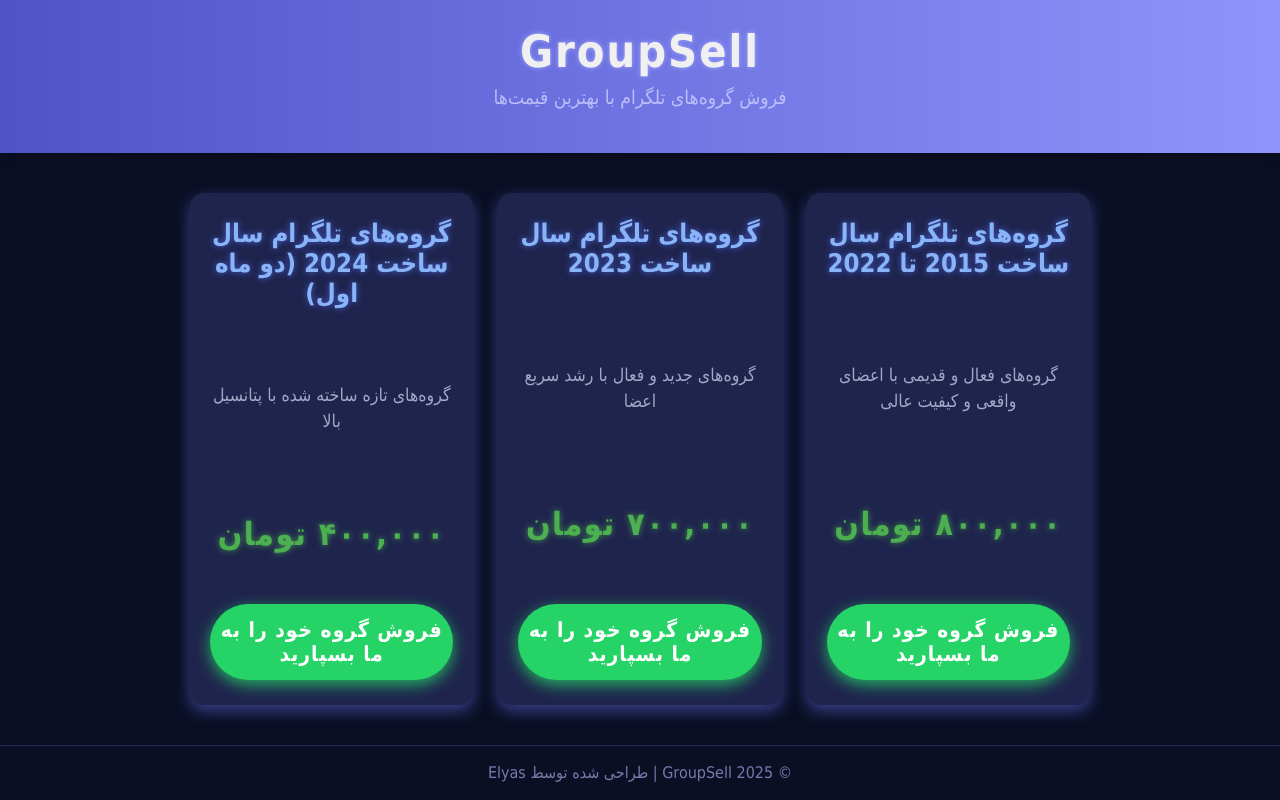
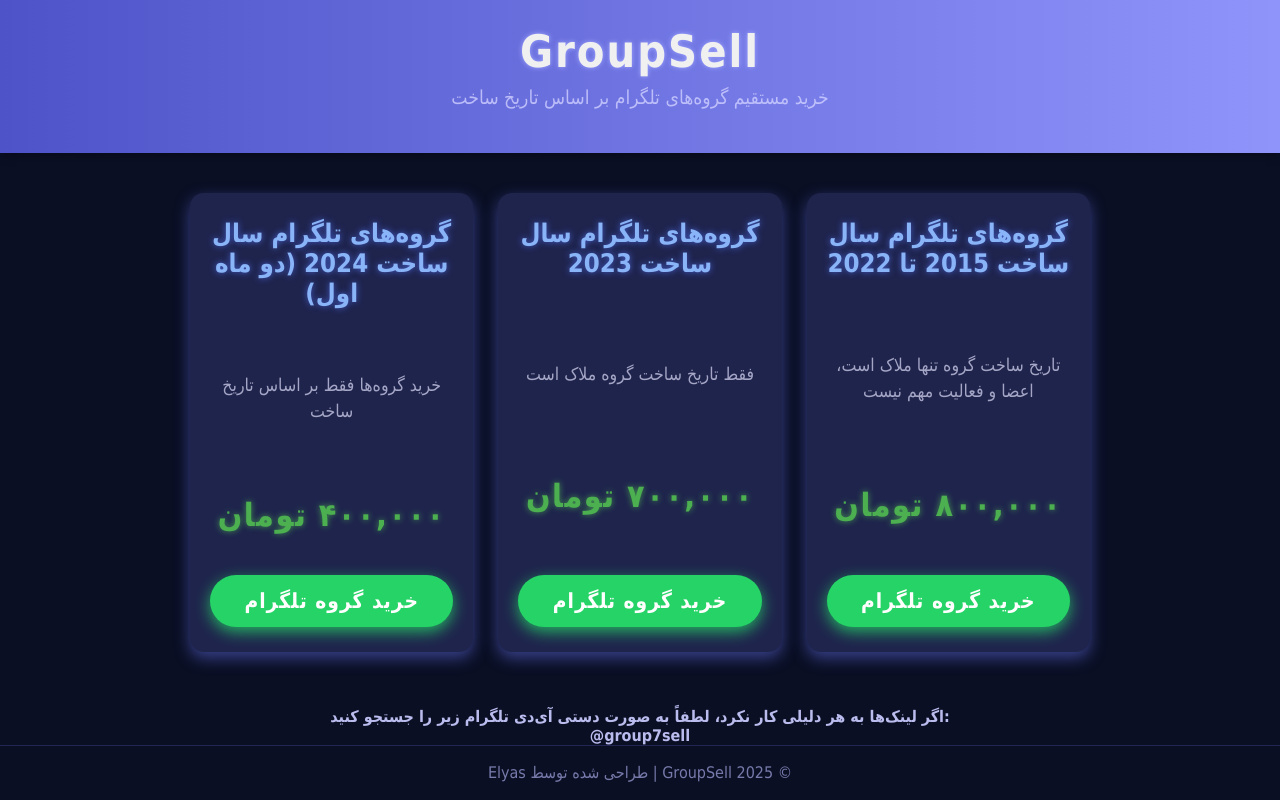
Before and after one commit to elyas1pv/Telegram-, a plain HTML site: page index.html in a window 1280 px wide. Drawn offline with Linux system fonts and the light colour scheme; a web font is replaced by a local one.

Commit message:
Update index.html

```diff
--- a/index.html
+++ b/index.html
@@ -3,7 +3,7 @@
 <head>
   <meta charset="UTF-8" />
   <meta name="viewport" content="width=device-width, initial-scale=1" />
-  <title>GroupSell - فروش گروه‌های تلگرام</title>
+  <title>GroupSell - خرید گروه‌های تلگرام</title>
   <style>
     @import url('https://cdn.jsdelivr.net/gh/rastikerdar/vazir-font@v30.1.0/dist/font-face.css');
     body {
@@ -102,6 +102,15 @@
       background-color: #1ebe57;
       box-shadow: 0 7px 20px #1ebe57cc;
     }
+    .telegram-info {
+      margin-top: 15px;
+      text-align: center;
+      font-size: 1rem;
+      color: #bbbcee;
+      user-select: text;
+      direction: ltr;
+      font-weight: 600;
+    }
     footer {
       text-align: center;
       padding: 18px 10px;
@@ -128,31 +137,36 @@
 
 <header>
   <h1>GroupSell</h1>
-  <p>فروش گروه‌های تلگرام با بهترین قیمت‌ها</p>
+  <p>خرید مستقیم گروه‌های تلگرام بر اساس تاریخ ساخت</p>
 </header>
 
 <main>
-  <div class="card" onclick="window.open('https://t.me/elyas1pv', '_blank')">
+  <div class="card" onclick="window.open('https://t.me/group7sell', '_blank')">
     <h2>گروه‌های تلگرام سال ساخت 2015 تا 2022</h2>
-    <p class="desc">گروه‌های فعال و قدیمی با اعضای واقعی و کیفیت عالی</p>
+    <p class="desc">تاریخ ساخت گروه تنها ملاک است، اعضا و فعالیت مهم نیست</p>
     <p class="price">۸۰۰,۰۰۰ تومان</p>
-    <a href="https://t.me/elyas1pv" target="_blank" class="btn-tg" onclick="event.stopPropagation()">فروش گروه خود را به ما بسپارید</a>
+    <a href="https://t.me/group7sell" target="_blank" class="btn-tg" onclick="event.stopPropagation()">خرید گروه تلگرام</a>
   </div>
 
-  <div class="card" onclick="window.open('https://t.me/elyas1pv', '_blank')">
+  <div class="card" onclick="window.open('https://t.me/group7sell', '_blank')">
     <h2>گروه‌های تلگرام سال ساخت 2023</h2>
-    <p class="desc">گروه‌های جدید و فعال با رشد سریع اعضا</p>
+    <p class="desc">فقط تاریخ ساخت گروه ملاک است</p>
     <p class="price">۷۰۰,۰۰۰ تومان</p>
-    <a href="https://t.me/elyas1pv" target="_blank" class="btn-tg" onclick="event.stopPropagation()">فروش گروه خود را به ما بسپارید</a>
+    <a href="https://t.me/group7sell" target="_blank" class="btn-tg" onclick="event.stopPropagation()">خرید گروه تلگرام</a>
   </div>
 
-  <div class="card" onclick="window.open('https://t.me/elyas1pv', '_blank')">
+  <div class="card" onclick="window.open('https://t.me/group7sell', '_blank')">
     <h2>گروه‌های تلگرام سال ساخت 2024 (دو ماه اول)</h2>
-    <p class="desc">گروه‌های تازه ساخته شده با پتانسیل بالا</p>
+    <p class="desc">خرید گروه‌ها فقط بر اساس تاریخ ساخت</p>
     <p class="price">۴۰۰,۰۰۰ تومان</p>
-    <a href="https://t.me/elyas1pv" target="_blank" class="btn-tg" onclick="event.stopPropagation()">فروش گروه خود را به ما بسپارید</a>
+    <a href="https://t.me/group7sell" target="_blank" class="btn-tg" onclick="event.stopPropagation()">خرید گروه تلگرام</a>
   </div>
 </main>
+
+<div class="telegram-info">
+  اگر لینک‌ها به هر دلیلی کار نکرد، لطفاً به صورت دستی آی‌دی تلگرام زیر را جستجو کنید: <br />
+  <strong>@group7sell</strong>
+</div>
 
 <footer>
   © 2025 GroupSell | طراحی شده توسط Elyas
```
